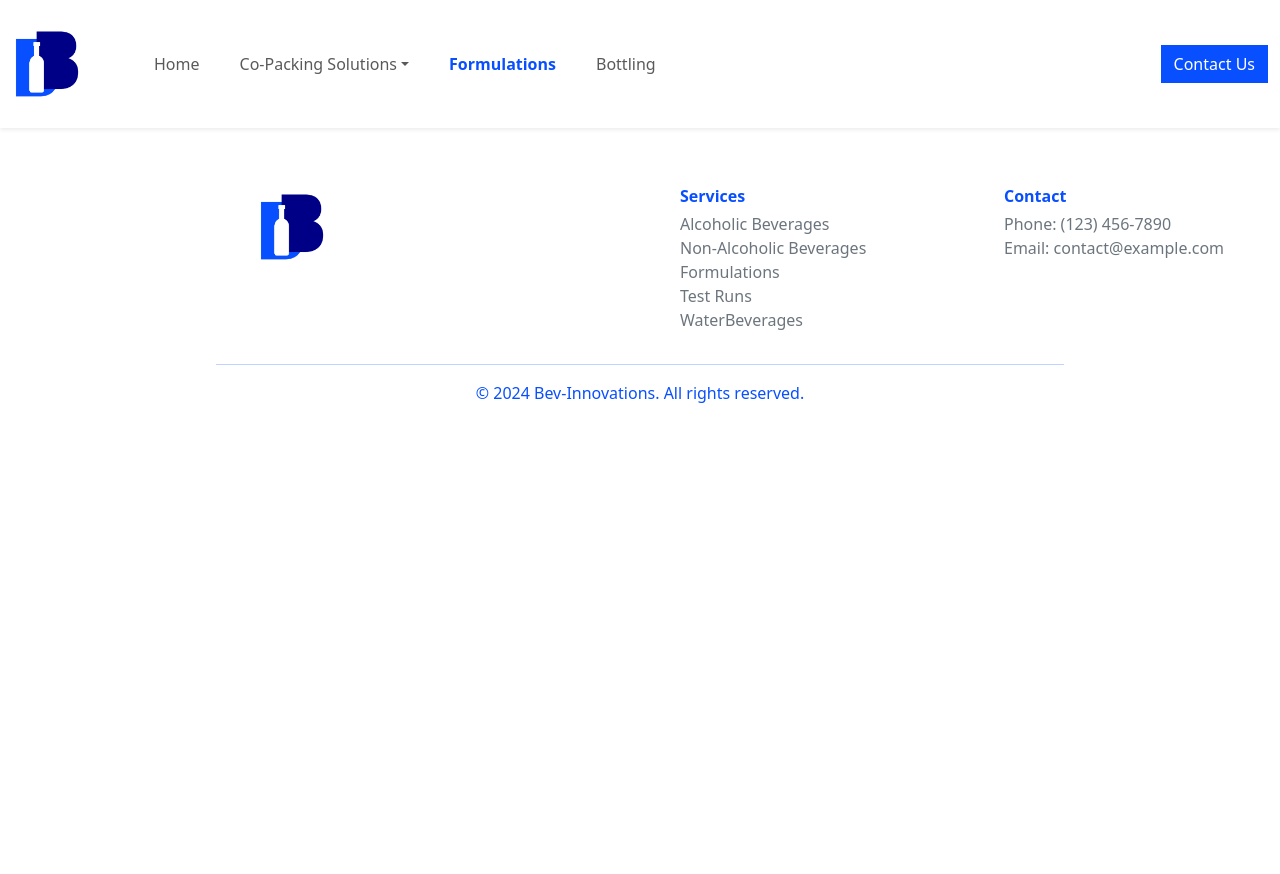
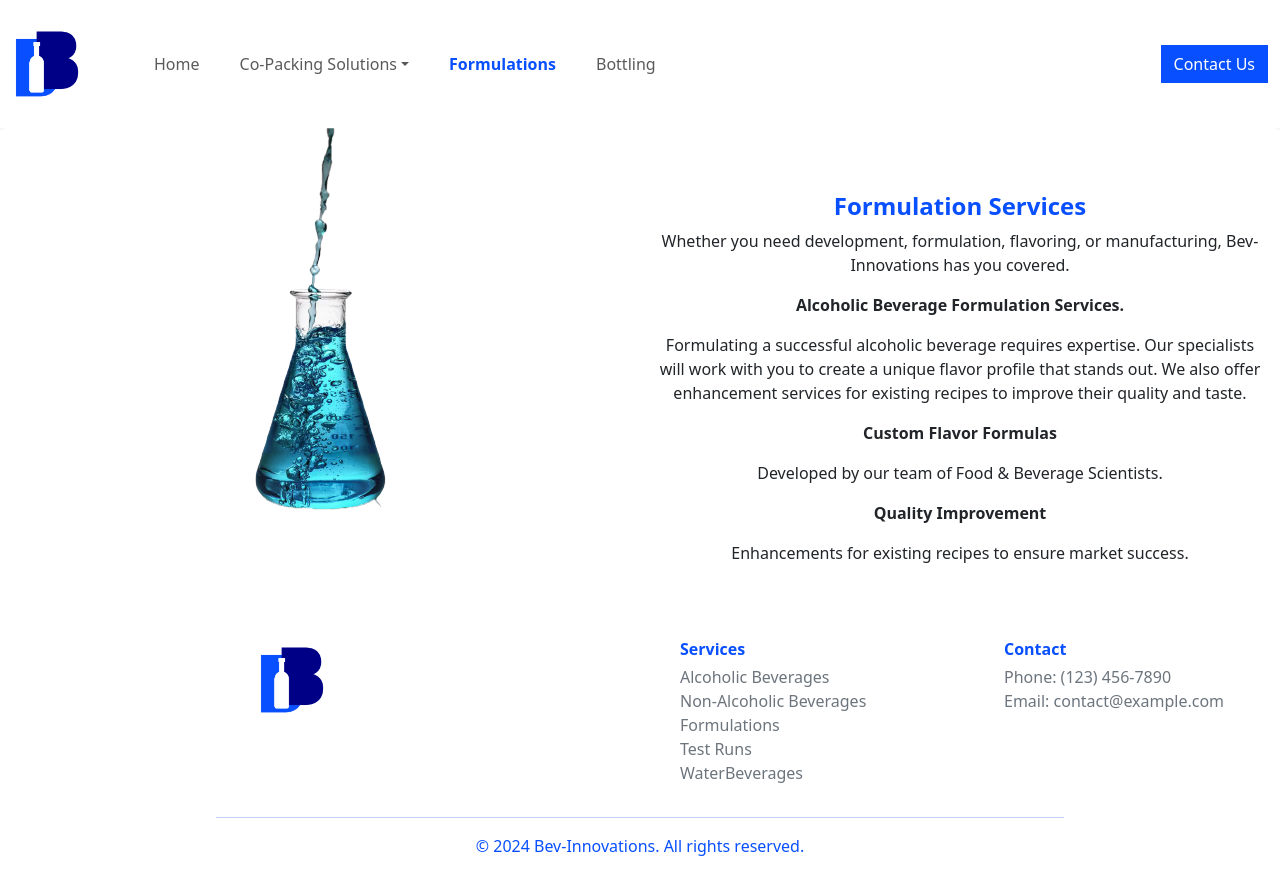
Before and after one commit to nogou21/bev-innovations, a React (Create React App) app: page / in a window 1280 px wide. Both pictures are taken after a click on the link "Formulations". Before the commit the page ends 800 px from the top, so only its background shows below. Built offline with nearby package versions, Linux system fonts and the light colour scheme.

Commit message:
third commit

```diff
--- a/src/components/body.js
+++ b/src/components/body.js
@@ -1,6 +1,9 @@
 import Home from "./home";
 import Alcoholic from "./alcoholic-bev";
 import NonAlcoholic from "./non-alcoholic-bev";
+import WaterBev from "./water-bev";
+import Formulations from "./formulations";
+import Bottling from "./bottling";
 
 
 export default function Body({component}){
@@ -11,5 +14,11 @@ export default function Body({component}){
         return <Alcoholic/>;
       }else if(component === 'NonAlcoholic'){
         return <NonAlcoholic/>
+      }else if(component === 'WaterBev'){
+        return <WaterBev/>
+      }else if(component === 'Formulations'){
+        return <Formulations/>
+      }else if(component === 'Bottling'){
+        return <Bottling/>
       }
 }
--- /dev/null
+++ b/src/components/bottling.js
@@ -0,0 +1,44 @@
+export default function Bottling(){
+    return (
+     <div className="row g-3 text-start px-lg-4 pt-lg-5">
+        <div className="col-12 col-md-12">
+            <h2 className="blue-text">Beverage Manufacturing Capabilities</h2>
+            <h5>THE BOTTLING LINE</h5>
+            <p>Capable of bottling up to 4,000 bottles per hour</p>
+            <p><strong>Our manufacturing capabilities are designed to cater to a variety of needs:</strong></p>
+            <p>Bev-Innovations offers a wide array of co-packing options to suit all your beverage needs, providing packaging solutions for both liquid and powder products in
+            various containers:</p>
+        </div>
+        <div className="col-12 col-md-4">
+        <ul class="border-0 text-start">
+            <li class="list-group-item blue-text py-lg-2"><strong>Packaging Options:</strong></li>
+            <li class="list-group-item">Glass Bottles</li>
+            <li class="list-group-item">PET Bottles (Hot and Cold)</li>
+            <li class="list-group-item">HDPE Bottles</li>
+            <li class="list-group-item">Aluminum Bottles</li>
+            <li class="list-group-item">Shot Bottles</li>
+            <li class="list-group-item">Multi-Packs</li>
+            <li class="list-group-item">And more!</li>
+        </ul>
+        </div>
+        <div className="col-12 col-md-4">
+        <ul class="border-0">
+            <li class="list-group-item blue-text py-lg-2"><strong>Product Types:</strong></li>
+            <li class="list-group-item">Alcoholic Beverages: Wine, Spirits, Malts, Cordials</li>
+            <li class="list-group-item">Beverage Enhancers</li>
+            <li class="list-group-item">Coffee Drinks (16oz-32oz)</li>
+            <li class="list-group-item">Energy Drinks and Shots</li>
+            <li class="list-group-item">Exercise and Workout Beverages and Shots</li>
+            <li class="list-group-item">Flavored Teas and Waters</li>
+            <li class="list-group-item">Fruit and Juice-Based Drinks and Juice Concentrates</li>
+            <li class="list-group-item">Functional Drinks and Shots</li>
+            <li class="list-group-item">Herbal Drinks</li>
+            <li class="list-group-item">Protein Drinks</li>
+            <li class="list-group-item">RTD Protein Drinks and Powder</li>
+            <li class="list-group-item">Vitamin-infused water</li>
+            <li class="list-group-item">Or Your New Idea!</li>
+        </ul>
+        </div>
+     </div>
+    );
+}
--- /dev/null
+++ b/src/components/formulations.js
@@ -0,0 +1,28 @@
+export default function Formulation(){
+
+    const loadImage = (img) => {
+        return require(`../assets/${img}`);
+    }
+    return (
+        <div className="card mb-3 border-0">
+        <div className="row g-0">
+            <div className="col-md-6">
+                <img src={loadImage('formulations.png')} className="img-fluid rounded-start" alt="Non-Alcoholic Beverage"/>
+            </div>
+             <div className="col-md-6">
+               <div className="card-body">
+                 <h5 className="card-title blue-text fw-bold fs-4 pt-lg-5">Formulation Services</h5>
+                 <p className="card-text">Whether you need development, formulation, flavoring, or manufacturing, Bev-Innovations has you covered.</p>
+                 <p className="card-text"><strong>Alcoholic Beverage Formulation Services.</strong></p>
+                 <p classNameName="card-text">Formulating a successful alcoholic beverage requires expertise. Our specialists will work with you to create a unique flavor profile
+                    that stands out. We also offer enhancement services for existing recipes to improve their quality and taste.</p>
+                <p className="card-text"><strong>Custom Flavor Formulas</strong></p>
+                 <p className="card-text">Developed by our team of Food & Beverage Scientists.</p>
+                 <p className="card-text"><strong>Quality Improvement</strong></p>
+                <p className="card-text">Enhancements for existing recipes to ensure market success.</p>
+                </div>
+            </div>
+        </div>
+    </div>
+    );
+}
--- a/src/components/header.js
+++ b/src/components/header.js
@@ -32,14 +32,14 @@ export default function Header({ onComponentChange}){
                  <ul className="dropdown-menu border-0 shadow-sm">
                    <li><a className="dropdown-item" href="#" onClick={()=>{ changeTab('Alcoholic')}}>Alcoholic Beverages</a></li>
                    <li><a className="dropdown-item" href="#" onClick={()=>{ changeTab('NonAlcoholic')}}>Non-Alcoholic Beverages</a></li>
-                   <li><a className="dropdown-item" href="#">Water Beverages</a></li>
+                   <li><a className="dropdown-item" href="#" onClick={()=>{ changeTab('WaterBev')}}>Water Beverages</a></li>
                  </ul>
                </li>
                <li className="nav-item ms-lg-4">
-                 <a className={`nav-link ${active === 'formulations' ? 'active' : ''}    fs-6`} href="#" onClick={() => {changeTab('formulations');onComponentChange('Formulations');}}>Formulations</a>
+                 <a className={`nav-link ${active === 'Formulations' ? 'active' : ''}    fs-6`} href="#" onClick={() => {changeTab('Formulations')}}>Formulations</a>
                </li>
                <li className="nav-item ms-lg-4">
-                 <a className={`nav-link ${active === 'bottling' ? 'active' : ''}    fs-6`} href="#" onClick={() => {changeTab('bottling');onComponentChange('Bottling');}}>Bottling</a>
+                 <a className={`nav-link ${active === 'Bottling' ? 'active' : ''}    fs-6`} href="#" onClick={() => {changeTab('Bottling')}}>Bottling</a>
                </li>
              </ul>
              <button type="button" class="btn bg-blue rounded-0">Contact Us</button>
--- a/src/components/home.js
+++ b/src/components/home.js
@@ -5,7 +5,7 @@ const loadImage = (img) => {
     return require(`../assets/${img}`);
 }
     return (
-        <div className="container-fluid home overflow-hidden">
+        <div className="container-fluid home overflow-hidden body-bg">
             <div className="banner row g-0 text-center">
              <div className="col-sm-12 col-md-6 py-lg-5">
                  <h2 className="blue-text">BEV-INNOVATIONS | BEVERAGE CONTRACT MANUFACTURING</h2>
--- /dev/null
+++ b/src/components/water-bev.js
@@ -0,0 +1,29 @@
+export default function WaterBev(){
+    const loadImage = (img) => {
+        return require(`../assets/${img}`);
+    }
+    return (
+        <div className="card mb-3 border-0">
+        <div className="row g-0">
+            <div className="col-md-6">
+                <img src={loadImage('water-bottle.png')} className="img-fluid rounded-start" alt="Non-Alcoholic Beverage"/>
+            </div>
+             <div className="col-md-6">
+               <div className="card-body">
+                 <h5 className="card-title blue-text fw-bold fs-4 pt-lg-5">Water Beverages</h5>
+                 <p className="card-text"><strong>Bev-Innovations: Pure Canadian Water, Personalized for Your Brand</strong></p>
+                 <p classNameName="card-text">At Bev-Innovations, our water is produced on-site, allowing customers to witness our meticulous purification process firsthand.
+                    Our comprehensive treatment process includes distillation, pre- and post-filtration, and reverse osmosis, resulting in water that is 99.9% pure and free from
+                    contaminants. Additionally, we use a special process to create "Activated Water" with enhanced antioxidant potential.</p>
+                 <p className="card-text">Our mission is to provide your business with the highest quality pure Canadian water in the most attractive private-label packaging on the
+                    market, all at a cost-effective price. Our water products can be fully personalized, from bottle caps to label designs, to boost your brand awareness while
+                    promoting your products and services.</p>
+                <p className="card-text">Whether you're planning to establish a global brand or need a few cases for a wedding, holiday party, or open house, Bev-Innovations will
+                    deliver top-quality water at a surprisingly competitive price. Experience the exceptional quality of water that people travel the world to find, right at your
+                    doorstep.</p>
+                </div>
+            </div>
+        </div>
+    </div>
+    );
+}
--- a/src/style/components.css
+++ b/src/style/components.css
@@ -37,3 +37,10 @@ hr{
 .footer{
     color: #6c757d;
 }
+.dropdown-item:hover {
+    background-color: var(--logo-blue)!important;
+    color: white!important;
+}
+.body-bg{
+    background-color: #f8f9fa;
+}
```
Also changed, not shown: src/components/alcoholic-bev.js (indentation only).
